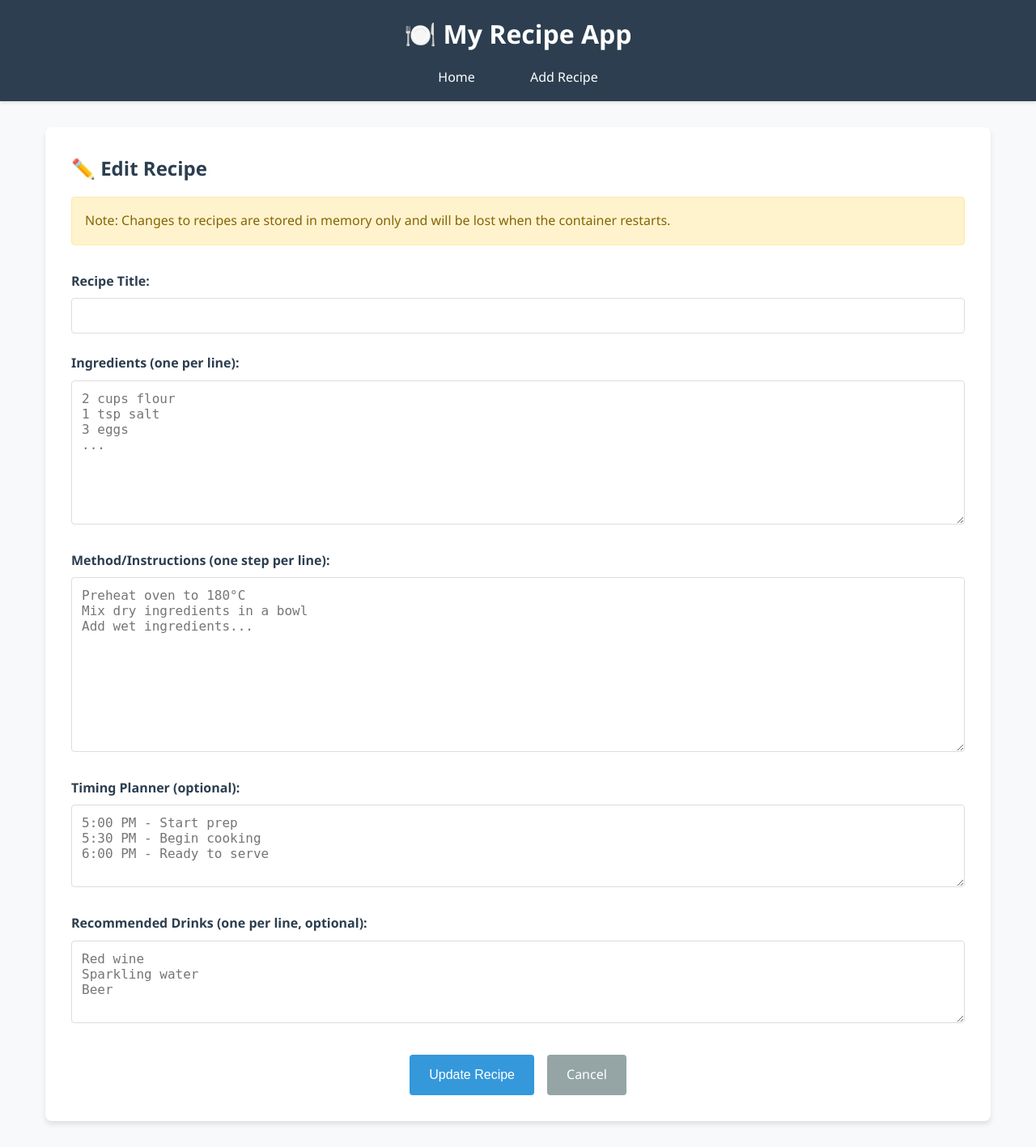
After one commit to gazm81/my-recipe-app, a Node server app: template views/edit.ejs in a window 1280 px wide. The commit adds this page. Shown: the whole page at 81% size. Run offline with Node 20, Linux system fonts and the light colour scheme; the template is opened without the code that fills it, so the values that code supplies are empty.

Commit message:
Add edit and delete functionality for user-added recipes
Co-authored-by: gazm81 <13372738+gazm81@users.noreply.github.com>

```diff
--- a/app.js
+++ b/app.js
@@ -54,6 +54,49 @@ app.post('/add', (req, res) => {
     res.redirect('/');
 });
 
+// Edit recipe routes
+app.get('/edit/:id', (req, res) => {
+    const recipe = runtimeRecipes.find(r => r.id === req.params.id);
+    if (!recipe) {
+        return res.status(404).render('error', { message: 'Recipe not found or cannot be edited' });
+    }
+    res.render('edit', { recipe });
+});
+
+app.post('/edit/:id', (req, res) => {
+    const { title, ingredients, method, timing, drinks } = req.body;
+    const recipeIndex = runtimeRecipes.findIndex(r => r.id === req.params.id);
+
+    if (recipeIndex === -1) {
+        return res.status(404).render('error', { message: 'Recipe not found or cannot be edited' });
+    }
+
+    // Update the recipe
+    runtimeRecipes[recipeIndex] = {
+        ...runtimeRecipes[recipeIndex],
+        title: title || 'Untitled Recipe',
+        ingredients: ingredients ? ingredients.split('\n').filter(i => i.trim()) : [],
+        method: method ? method.split('\n').filter(m => m.trim()) : [],
+        timing: timing || '',
+        recommendedDrinks: drinks ? drinks.split('\n').filter(d => d.trim()) : []
+    };
+
+    res.redirect(`/recipe/${req.params.id}`);
+});
+
+// Delete recipe route
+app.post('/delete/:id', (req, res) => {
+    const recipeIndex = runtimeRecipes.findIndex(r => r.id === req.params.id);
+
+    if (recipeIndex === -1) {
+        return res.status(404).render('error', { message: 'Recipe not found or cannot be deleted' });
+    }
+
+    // Remove the recipe from runtime recipes
+    runtimeRecipes.splice(recipeIndex, 1);
+    res.redirect('/');
+});
+
 app.listen(PORT, '0.0.0.0', () => {
     console.log(`Recipe app running on http://0.0.0.0:${PORT}`);
 });
--- a/public/css/style.css
+++ b/public/css/style.css
@@ -253,6 +253,15 @@ nav a:hover {
     background-color: #7f8c8d;
 }
 
+.btn-danger {
+    background-color: #e74c3c;
+    color: white;
+}
+
+.btn-danger:hover {
+    background-color: #c0392b;
+}
+
 .error-page {
     background: white;
     border-radius: 8px;
--- /dev/null
+++ b/views/edit.ejs
@@ -0,0 +1,63 @@
+<!DOCTYPE html>
+<html lang="en">
+<head>
+    <meta charset="UTF-8">
+    <meta name="viewport" content="width=device-width, initial-scale=1.0">
+    <title>Edit Recipe - My Recipe App</title>
+    <link rel="stylesheet" href="/css/style.css">
+</head>
+<body>
+    <header>
+        <h1>🍽️ My Recipe App</h1>
+        <nav>
+            <a href="/">Home</a>
+            <a href="/add">Add Recipe</a>
+        </nav>
+    </header>
+
+    <main>
+        <div class="container">
+            <div class="add-recipe-form">
+                <h2>✏️ Edit Recipe</h2>
+                <p class="note">Note: Changes to recipes are stored in memory only and will be lost when the container restarts.</p>
+
+                <form method="POST" action="/edit/<%= recipe.id %>">
+                    <div class="form-group">
+                        <label for="title">Recipe Title:</label>
+                        <input type="text" id="title" name="title" value="<%= recipe.title %>" required>
+                    </div>
+
+                    <div class="form-group">
+                        <label for="ingredients">Ingredients (one per line):</label>
+                        <textarea id="ingredients" name="ingredients" rows="8" required
+                                  placeholder="2 cups flour&#10;1 tsp salt&#10;3 eggs&#10;..."><%= recipe.ingredients.join('\n') %></textarea>
+                    </div>
+
+                    <div class="form-group">
+                        <label for="method">Method/Instructions (one step per line):</label>
+                        <textarea id="method" name="method" rows="10" required
+                                  placeholder="Preheat oven to 180°C&#10;Mix dry ingredients in a bowl&#10;Add wet ingredients..."><%= recipe.method.join('\n') %></textarea>
+                    </div>
+
+                    <div class="form-group">
+                        <label for="timing">Timing Planner (optional):</label>
+                        <textarea id="timing" name="timing" rows="4"
+                                  placeholder="5:00 PM - Start prep&#10;5:30 PM - Begin cooking&#10;6:00 PM - Ready to serve"><%= recipe.timing || '' %></textarea>
+                    </div>
+
+                    <div class="form-group">
+                        <label for="drinks">Recommended Drinks (one per line, optional):</label>
+                        <textarea id="drinks" name="drinks" rows="4"
+                                  placeholder="Red wine&#10;Sparkling water&#10;Beer"><%= recipe.recommendedDrinks ? recipe.recommendedDrinks.join('\n') : '' %></textarea>
+                    </div>
+
+                    <div class="form-actions">
+                        <button type="submit" class="btn btn-primary">Update Recipe</button>
+                        <a href="/recipe/<%= recipe.id %>" class="btn btn-secondary">Cancel</a>
+                    </div>
+                </form>
+            </div>
+        </div>
+    </main>
+</body>
+</html>
--- a/views/recipe.ejs
+++ b/views/recipe.ejs
@@ -68,6 +68,12 @@
 
                 <div class="recipe-actions">
                     <a href="/" class="btn btn-secondary">← Back to Recipes</a>
+                    <% if (recipe.source === 'user-added') { %>
+                        <a href="/edit/<%= recipe.id %>" class="btn btn-primary">✏️ Edit Recipe</a>
+                        <form method="POST" action="/delete/<%= recipe.id %>" style="display: inline;">
+                            <button type="submit" class="btn btn-danger" onclick="return confirm('Are you sure you want to delete this recipe?')">🗑️ Delete Recipe</button>
+                        </form>
+                    <% } %>
                 </div>
             </div>
         </div>
```
